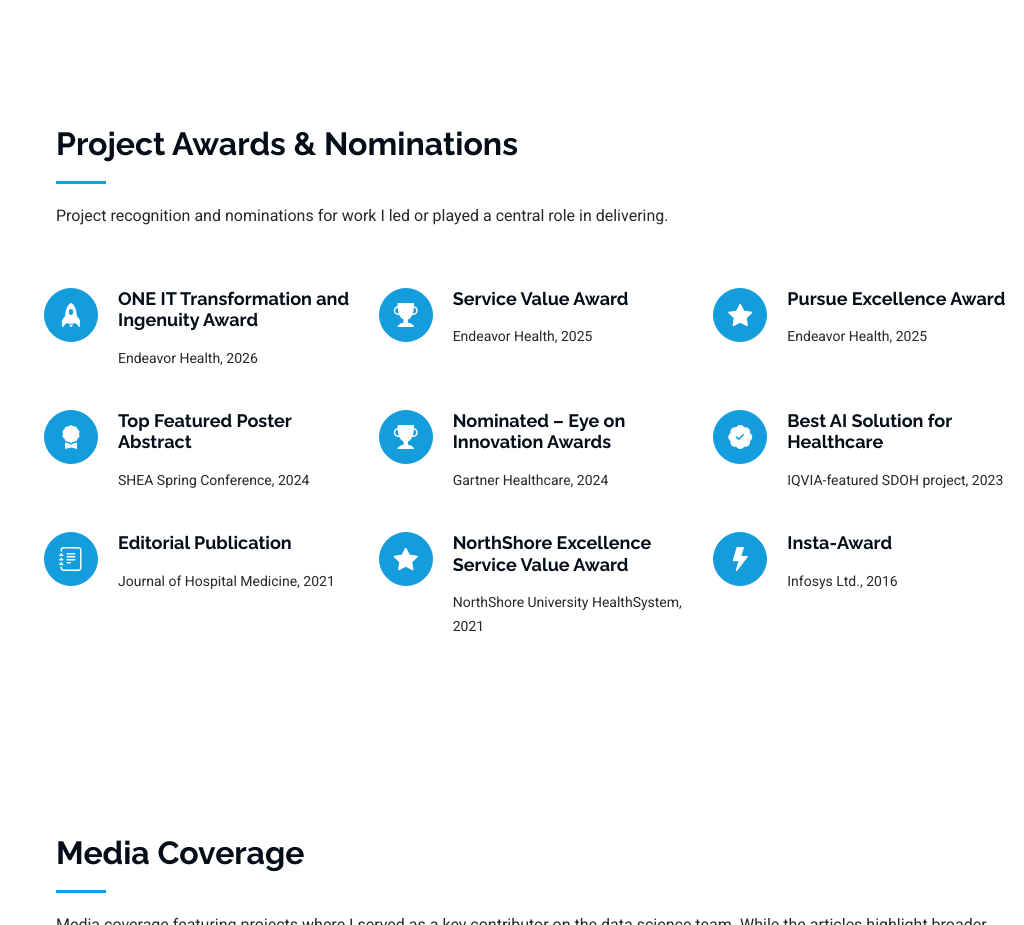
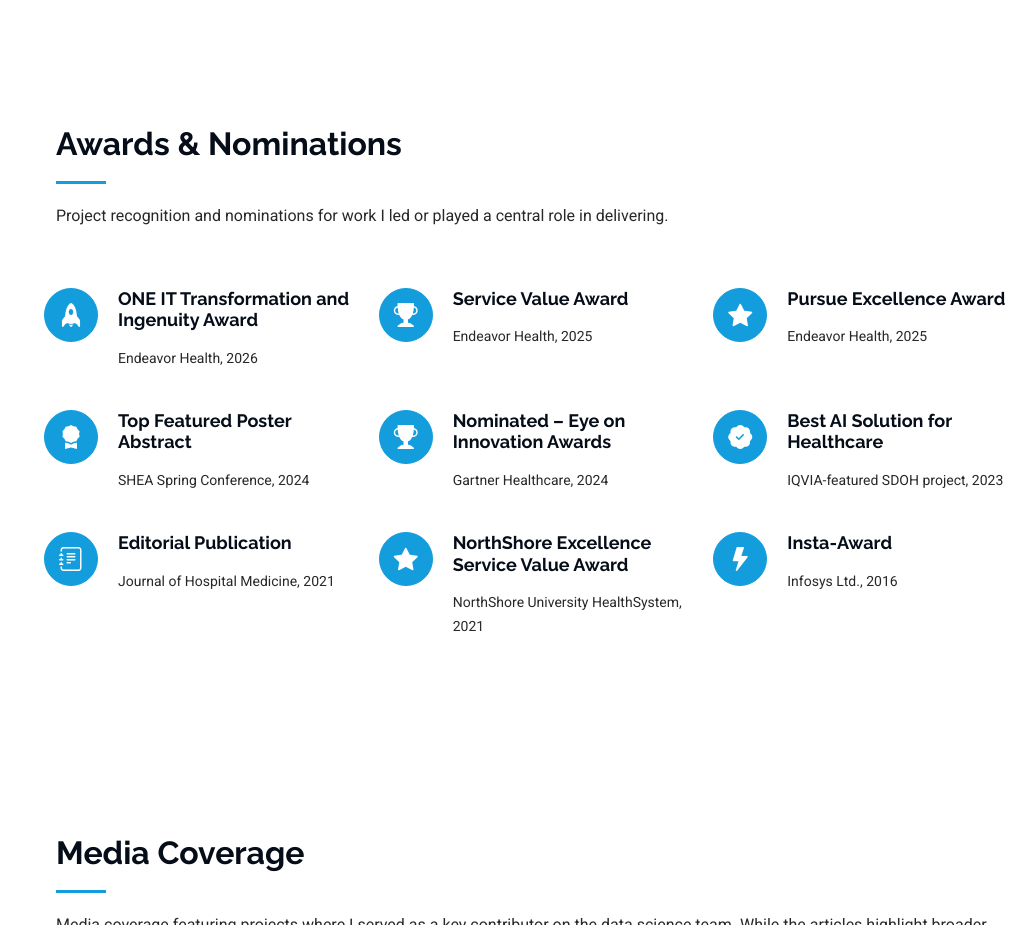
Before and after one commit to ravichandran-urmila/profile, a plain HTML site: page index.html in a window 1280 px wide. Shown: the part 5620-6545 px from the top of the page, without its empty margins (256-1280 px from the left). Drawn offline with Linux system fonts and the light colour scheme.

Commit message:
updated with latest details 2026 sep. changed awards section

```diff
--- a/index.html
+++ b/index.html
@@ -873,7 +873,7 @@ function toggleSubsection(button) {
 
 <section id="awards" class="services section">
   <div class="container section-title" data-aos="fade-up">
-    <h2>Project Awards & Nominations</h2>
+    <h2>Awards & Nominations</h2>
     <p>Project recognition and nominations for work I led or played a central role in delivering.</p>
   </div>
 
```
